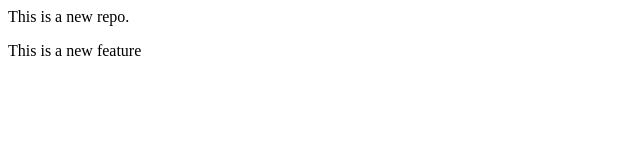
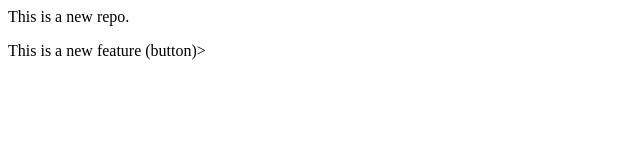
Before and after one commit to Vanshika26Ramjas/LocalRepo, a plain HTML site: page index.html in a window 1280 px wide. Shown: the full height of the page, 0-640 px from the left. Drawn offline with Linux system fonts and the light colour scheme.

Commit message:
Add Button

```diff
--- a/index.html
+++ b/index.html
@@ -1,2 +1,2 @@
 <p>This is a new repo.</p>
-<p>This is a new feature</p>
+<p>This is a new feature (button)></p>
```
